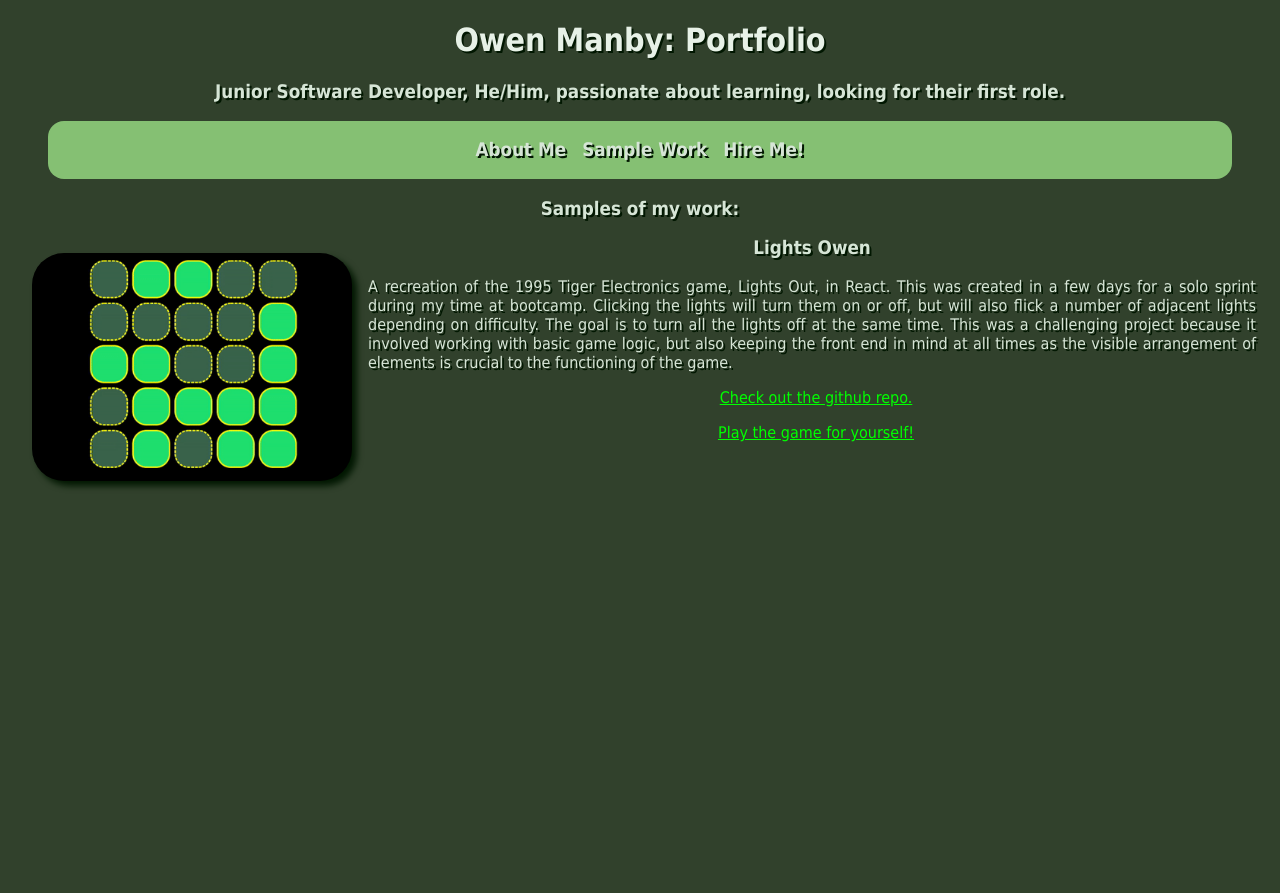
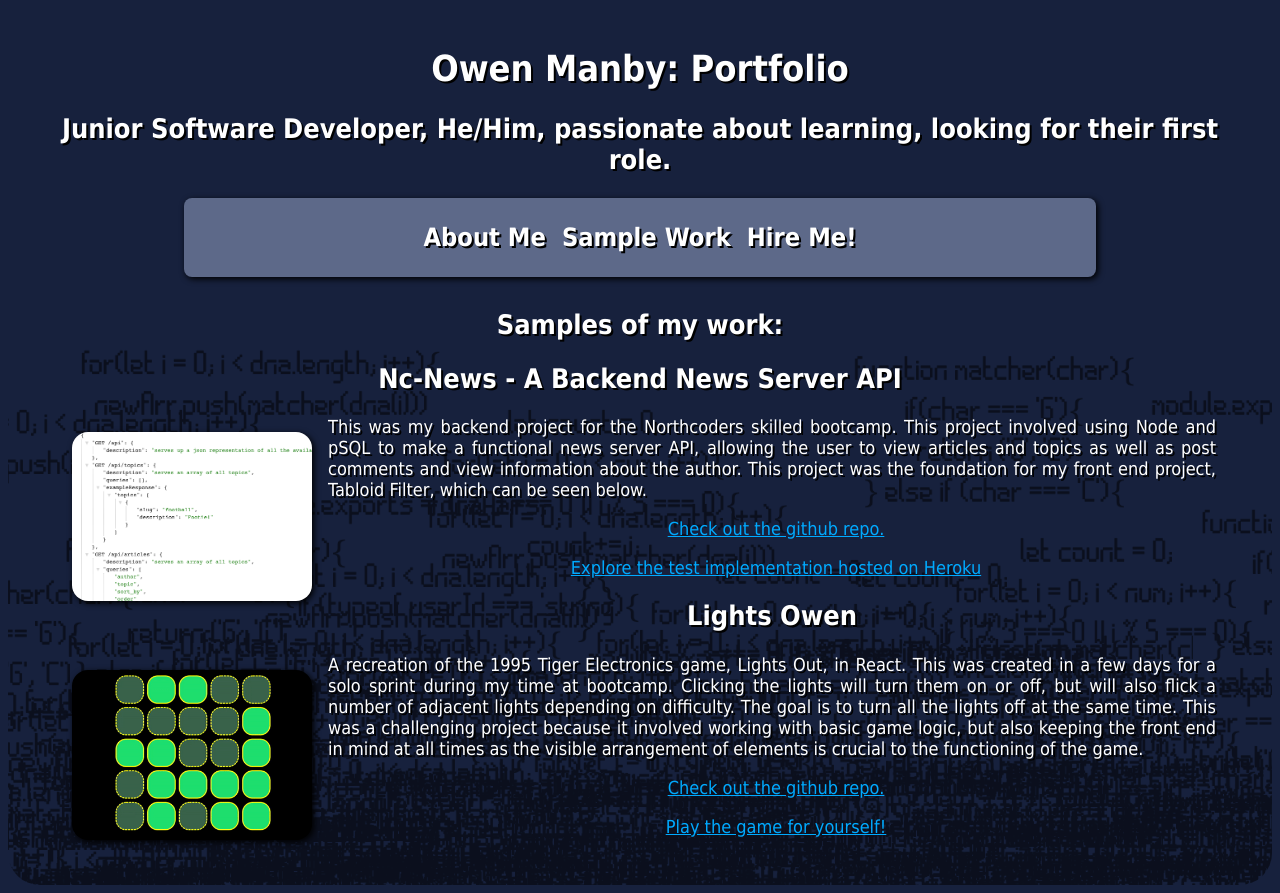
Before and after one commit to OwenPortfolio/OwenPortfolio.github.io, a React (Create React App) app: page / in a window 1280 px wide. Both pictures are taken after a click on the element "Sample Work". Before the commit the page ends 800 px from the top, so only its background shows below. Built offline with nearby package versions, Linux system fonts and the light colour scheme.

Commit message:
styling revisions and content update

```diff
--- a/src/App.css
+++ b/src/App.css
@@ -1,5 +1,7 @@
 .App {
+  border-radius: 2rem;
   text-align: center;
+  padding: 1rem;
 }
 
 .App-logo {
--- a/src/App.js
+++ b/src/App.js
@@ -3,14 +3,19 @@ import Header from './components/Header'
 import Navbar from './components/Navbar'
 import Body from './components/Body'
 import {useState} from 'react';
-
+import background from '../src/images/backgroundimage.png'
 
 function App() {
 
   const [page, setPage] = useState('default');
 
   return (
-    <div className="App">
+    <div className="App" style ={{
+      backgroundImage: `url(${background})`,
+      backgroundRepeat: 'no-repeat',
+      backgroundPosition: 'bottom',
+      backgroundSize: 'cover',
+    }}>
       <div>
           <Header/>
           <Navbar setPage={setPage}/>
--- a/src/components/About.jsx
+++ b/src/components/About.jsx
@@ -3,9 +3,9 @@ import profilePic from '../images/profilePic.jpeg';
 const About = ()=> {
     return (
         <>
-        <div className='About'>
+        <div className='content' id='About'>
+            <h2>Who am I?</h2>
             <img className='pictures' id='profilePic' src={profilePic} alt='portrait photo of a bald man with beard and glasses'></img>
-            <h3>Who am I?</h3>
             <p>Hi, my name is Owen and I am looking for my first junior software developer role.
                 In April 2022 I was accepted on to the Northcoders Skills Bootcamp as part of their excellence scholarship and began training as a full stack developer.
                 As part of the bootcamp I worked primarily in Javascript, and worked with technologics liked PSQL, React, NodeJs, and other relevant professional tools.
@@ -20,7 +20,7 @@ const About = ()=> {
                 I love to code, and I love to learn new things. When I'm not coding I enjoy language learning, reading French comics, and tinkering with old computers.
                 Click here to check out a project I've been working on with a friend to recreate a Sinclair ZX81 using all modern components!
             </p>
-            <h3>Technical Skills:</h3>
+            <h2>Technical Skills:</h2>
             <p>Programming Languages: JavaScript, some TypeScript</p>
             <p>Libraries and other tech used on the Bootcamp: Git and Github, NodeJS, PSQL, Express, Jest, Supertest, Heroku, React, React Native, Firebase, Google Maps API and other public APIs</p>
             <p>Skills and Practices: Agile methods, included pair programming, sprints, stand-ups, and test driven development. A focus on functional programming, with
--- a/src/components/Header.jsx
+++ b/src/components/Header.jsx
@@ -5,9 +5,9 @@ const Header = () => {
         <h1>
           Owen Manby: Portfolio
         </h1>
-        <h3>
+        <h2>
           Junior Software Developer, He/Him, passionate about learning, looking for their first role.
-        </h3>
+        </h2>
         </div>
         </>
     )
--- a/src/components/Hire.jsx
+++ b/src/components/Hire.jsx
@@ -1,8 +1,8 @@
 const Hire = () => {
     return (
         <>
-        <div className='Hire'>
-            <h3>Hire Me!</h3>
+        <div className='content' id='Hire'>
+            <h2>Hire Me!</h2>
             <p>I am currently looking for a junior or entry level position as a software developer. If you like what you see in this portfolio and would like you hire me   <a href='https://www.linkedin.com/in/owen-m-9b451314/'>you can contact me via my LinkedIn here.</a></p>
 
         </div>
--- a/src/components/Samples.jsx
+++ b/src/components/Samples.jsx
@@ -1,13 +1,20 @@
 import lights from '../images/lights.gif';
-
+import ncNews from '../images/ncNews.png';
 
 const Samples = () =>{
     return (
         <>
-        <div className='Samples'>
-            <h3>Samples of my work:</h3>
-            <img className='pictures' id='lightsPic' src={lights} alt='an animation of the games lights out being played'></img>
-            <h3>Lights Owen</h3>
+        <div className='content' id='Samples'>
+            <h2>Samples of my work:</h2>
+            <h2>Nc-News - A Backend News Server API</h2>
+            <img className='samplePics' id='ncNewsPic' src={ncNews} alt='a small clipping of API json output from a news server'></img>
+            <p>This was my backend project for the Northcoders skilled bootcamp. This project involved using Node and pSQL to make a functional news server API, allowing the user to view articles and topics as well as post comments and view information about the author. This project was the foundation for my front end project, Tabloid Filter, which can be seen below.</p>
+            <a href='https://github.com/OwenPortfolio/be-nc-news'>Check out the github repo.</a>
+            <p></p>
+            <a href='https://owen-news.herokuapp.com/api'>Explore the test implementation hosted on Heroku</a>
+            <p></p>
+            <h2>Lights Owen</h2>
+            <img className='samplePics' id='lightsPic' src={lights} alt='an animation of the games lights out being played'></img>
             <p>A recreation of the 1995 Tiger Electronics game, Lights Out, in React. This was created in a few days for a solo sprint during my time at bootcamp. Clicking the lights will turn them on or off, but will also flick a number of adjacent lights depending on difficulty. The goal is to turn all the lights off at the same time. This was a challenging project because it involved working with basic game logic, but also keeping the front end in mind at all times as the visible arrangement of elements is crucial to the functioning of the game.</p>
             <a href='https://github.com/OwenPortfolio/lights-out'>Check out the github repo.</a>
             <p></p>
--- a/src/index.css
+++ b/src/index.css
@@ -1,6 +1,6 @@
 body {
-  background-color: rgb(49, 65, 44);
-  margin: 1rem;
+  font-size: large;
+  background-color: rgb(23, 33, 61);
   font-family: 'DIN Condensed','DIN Alternate','Silom','Segoe UI Black','Tahoma',sans-serif;
   -webkit-font-smoothing: antialiased;
   -moz-osx-font-smoothing: grayscale;
@@ -8,52 +8,62 @@ body {
 
 .Navbar {
   display: flex;
+  font-size: larger;
   justify-content: center;
-  background-color: rgb(133, 192, 115);
-  border-radius: 1rem;
-  margin-left: 2rem;
-  margin-right: 2rem;
+  background-color: rgb(93, 105, 137);
+  border-radius: 0.5rem;
+  margin-left: 3rem;
+  margin-right: 3rem;
+  filter: drop-shadow(2px 2px 3px rgb(0,0,0))
 }
 
-h1 {
-  color: rgb(231, 241, 231);
-  text-shadow: 2px 2px rgb(1, 23, 1)
-
-}
-h3 {
-  color: rgb(214, 229, 214);
+h1, h2, h3 {
+  color: white;
+  text-shadow: 2px 2px rgb(0, 0, 0);
   margin-left: 0.5rem;
   margin-right: 0.5rem;
-  text-shadow: 2px 2px rgb(1, 23, 1)
 }
+
+h3 {
+color: rgb(255, 255, 255);
+}
+h3:hover{
+  transform: scale(1.1);
+}
+
 a {
-  color:rgb(0, 255, 0);
+  color:rgb(0, 170, 255);
 }
+
 p {
   text-align: justify;
-  color: rgb(214, 229, 214);
+  color: white;
   margin-left: 0.5rem;
   margin-right: 0.5rem;
-  text-shadow: 2px 2px rgb(1, 23, 1)
+  text-shadow: 2px 2px rgb(0, 0, 0);
 }
 
 #profilePic {
-  border-radius: 3rem;
+  border-radius: 1rem;
   margin: 1rem;
   float: left;
   max-width: 10rem;
-  filter: drop-shadow(5px 5px 3px rgb(1, 23, 1))
+  filter: drop-shadow(2px 2px 3px rgb(0,0,0))
 }
 
-#lightsPic{
+.samplePics{
   float:left;
-  border-radius: 2rem;
+  border-radius: 1rem;
   margin: 1rem;
-  max-width: 20rem;
-  filter: drop-shadow(5px 5px 3px rgb(1, 23, 1))
+  max-width: 10rem;
+  filter: drop-shadow(2px 2px 3px rgb(0,0,0))
 }
 
 .About {
+  margin: 2rem;
+}
+
+.content {
   margin: 2rem;
 }
 
@@ -61,3 +71,19 @@ code {
   font-family: source-code-pro, Menlo, Monaco, Consolas, 'Courier New',
     monospace;
 }
+
+@media (min-width: 600px){
+  .Navbar {
+    margin-left: 10rem;
+    margin-right: 10rem;
+  }
+
+  .content {
+    margin: 2rem;
+  }
+
+
+.samplePics{
+  max-width: 15rem;
+}
+}
```
Also changed, not shown: src/images/backgroundimage.png (added), src/images/ncNews.png (added).
